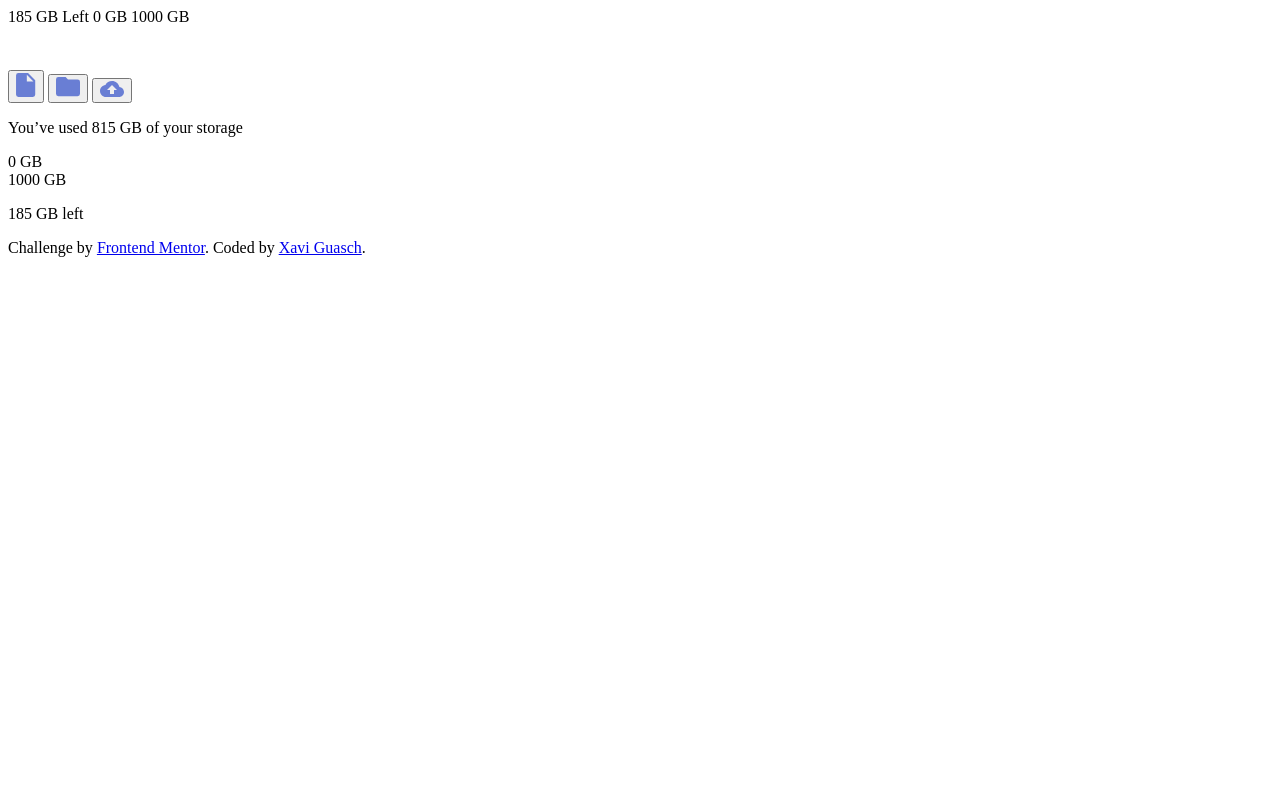
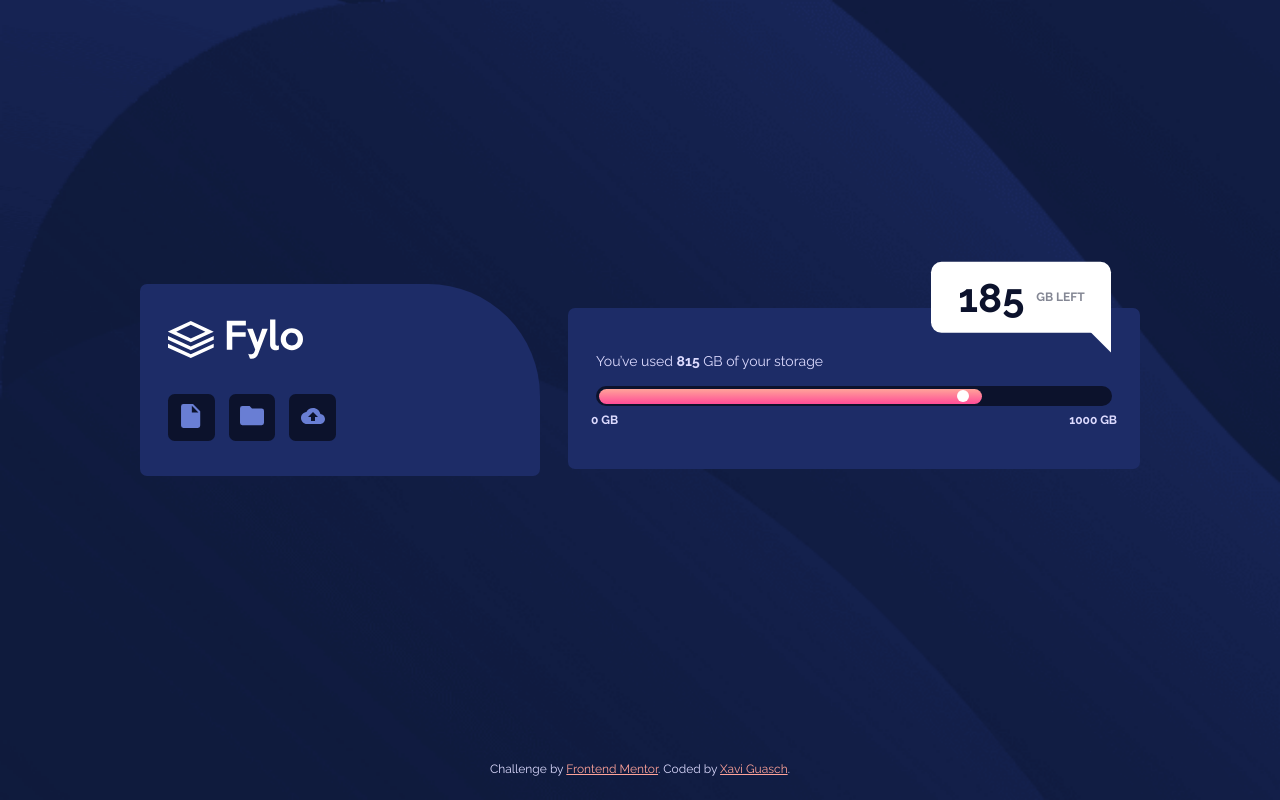
Before and after one commit to xaviguasch/fylo-data-storage-component-frontendmentor-challenge-prac, a plain HTML site: page index.html in a window 1280 px wide. Drawn offline with Linux system fonts and the light colour scheme.

Commit message:
finished css styling

```diff
--- a/index.html
+++ b/index.html
@@ -11,8 +11,6 @@
     <title>Frontend Mentor | Fylo data storage component</title>
   </head>
   <body>
-    185 GB Left 0 GB 1000 GB
-
     <div class="container">
       <div class="side-one">
         <div class="logo">
@@ -38,12 +36,15 @@
 
         <div class="progress-bar">
           <div class="progress-fill"></div>
-          <div class="progress-bar"></div>
-          <div class="progress-limit">0 GB</div>
-          <div class="progress-limit">1000 GB</div>
+          <div class="progress-ball"></div>
+          <div class="progress-limit progress-limit--one">0 GB</div>
+          <div class="progress-limit progress-limit--two">1000 GB</div>
         </div>
         <div class="left-bubble">
-          <p class="bubble-text"><span class="accent-big">185</span> GB left</p>
+          <div class="bubble-text">
+            <span class="accent-big">185</span>
+            <p>GB left</p>
+          </div>
         </div>
       </div>
     </div>
--- a/style.css
+++ b/style.css
@@ -1,7 +1,311 @@
-.attribution {
-  font-size: 11px;
+@import url('https://fonts.googleapis.com/css2?family=Raleway:wght@400;700&display=swap');
+
+*,
+*::before,
+*::after {
+  box-sizing: border-box;
+  margin: 0;
+  padding: 0;
+}
+
+/* ================== */
+/* Custom properties */
+/* ================== */
+
+:root {
+  --ff-main: 'Raleway', sans-serif;
+
+  --fw-regular: 400;
+  --fw-bold: 700;
+
+  --fs-08: 0.5em;
+  --fs-10: 0.625rem;
+  --fs-12: 0.75rem;
+  --fs-13: 0.813rem;
+  --fs-14: 0.875rem;
+  --fs-15: 0.938rem;
+  --fs-16: 1rem;
+  --fs-18: 1.125rem;
+  --fs-20: 1.25rem;
+  --fs-22: 1.375rem;
+  --fs-24: 1.5rem;
+  --fs-26: 1.625rem;
+  --fs-28: 1.75rem;
+  --fs-32: 2rem;
+  --fs-36: 2.25rem;
+  --fs-40: 2.5rem;
+  --fs-48: 3rem;
+  --fs-60: 3.5rem;
+  --fs-64: 4rem;
+  --fs-72: 4.5rem;
+  --fs-80: 5rem;
+
+  --clr-gradient: hsl(6, 100%, 80%) to hsl(335, 100%, 65%);
+
+  --clr-pale-blue: hsl(243, 100%, 93%);
+  --clr-grayish-blue: hsl(229, 7%, 55%);
+  --clr-dark-blue: hsl(228, 56%, 26%);
+  --clr-very-dark-blue: hsl(229, 57%, 11%);
+  --clr-white: hsl(0, 0%, 100%);
+
+  --clr-pale-skin: hsl(6, 100%, 80%);
+}
+
+body {
+  color: var(--clr-pale-blue);
+  font-family: var(--ff-main);
+  font-size: var(--fs-14);
+  font-weight: var(--fw-regular);
+  line-height: 1.6;
+}
+
+img {
+  max-width: 100%;
+}
+
+/* ================== */
+/* Typography */
+/* ================== */
+
+.text {
   text-align: center;
 }
-.attribution a {
-  color: hsl(228, 45%, 44%);
+
+.accent {
+  font-weight: var(--fw-bold);
 }
+
+.progress-limit {
+  font-weight: var(--fw-bold);
+  font-size: var(--fs-12);
+}
+
+.bubble-text {
+  color: var(--clr-grayish-blue);
+  font-weight: var(--fw-bold);
+  text-transform: uppercase;
+  font-size: var(--fs-12);
+}
+
+.accent-big {
+  color: var(--clr-very-dark-blue);
+  font-size: var(--fs-40);
+}
+
+/* ================== */
+/* Buttons & inputs */
+/* ================== */
+
+.btn {
+  background-color: var(--clr-very-dark-blue);
+  padding: 0.5em;
+  border: none;
+  border-radius: 0.5em;
+  width: 3.5em;
+  height: 3.5em;
+}
+
+.btn:hover,
+.btn:active {
+  opacity: 0.6;
+  transition: all 400ms linear;
+}
+
+/* ================== */
+/* Utility styles */
+/* ================== */
+html,
+body {
+  height: 100%;
+  width: 100%;
+  background: url('./images/bg-mobile.png') no-repeat;
+  background-size: 100% 100%;
+  position: absolute;
+  top: 0;
+  right: 0;
+
+  padding: 0 2em;
+}
+
+.container {
+  height: 95%;
+  margin: 0em auto;
+
+  min-width: 290px;
+  max-width: 500px;
+
+  display: flex;
+  flex-direction: column;
+  justify-content: center;
+  align-items: center;
+}
+
+/* ================== */
+/* SECTIONS */
+/* ================== */
+
+.side-one,
+.side-two {
+  background-color: var(--clr-dark-blue);
+  padding: 2.5em 2em;
+  border-radius: 0.5em;
+  width: 100%;
+}
+
+.side-one {
+  border-top-right-radius: 8em;
+}
+
+.logo {
+}
+
+.icons {
+  display: flex;
+  justify-content: flex-start;
+  align-items: center;
+  gap: 1em;
+
+  margin-top: 2em;
+}
+
+.side-two {
+  margin-top: 1.25em;
+  padding-bottom: 5em;
+
+  position: relative;
+}
+
+.progress-bar {
+  width: 100%;
+  height: 20px;
+  background-color: var(--clr-very-dark-blue);
+  border-radius: 2em;
+  position: relative;
+  padding: 0.2em;
+
+  margin-top: 1em;
+}
+
+.progress-fill {
+  background: linear-gradient(hsl(6, 100%, 80%), hsl(335, 100%, 65%));
+  border-radius: 2em;
+  height: 100%;
+  width: 75%;
+}
+
+.progress-ball {
+  position: absolute;
+  top: 4px;
+  left: 70%;
+
+  height: 12px;
+  width: 12px;
+  background-color: var(--clr-white);
+  border-radius: 50%;
+}
+
+.progress-limit {
+  position: absolute;
+  top: 25px;
+}
+
+.progress-limit--one {
+  left: -5px;
+}
+.progress-limit--two {
+  right: -5px;
+}
+
+.left-bubble {
+  position: absolute;
+  bottom: 0;
+  left: 50%;
+
+  width: 55%;
+  max-width: 180px;
+
+  display: flex;
+  justify-content: center;
+  align-items: center;
+
+  padding: 0.25em 1em;
+  border-radius: 0.75em;
+
+  transform: translate(-50%, 50%);
+
+  background-color: var(--clr-white);
+}
+
+.bubble-text {
+  display: flex;
+  justify-items: center;
+  align-items: center;
+  gap: 1em;
+}
+
+.footer {
+  font-size: var(--fs-12);
+  text-align: center;
+}
+.footer a {
+  color: var(--clr-pale-skin);
+}
+
+@media (min-width: 900px) {
+  body {
+    padding: 0 4em;
+    background: url('./images/bg-desktop.png') no-repeat;
+    background-size: cover;
+  }
+  .container {
+    flex-direction: row;
+    align-items: center;
+
+    min-width: unset;
+    max-width: 1000px;
+
+    gap: 2em;
+  }
+
+  .side-one {
+    flex: 1;
+  }
+
+  .side-two {
+    flex: 1.5;
+    align-self: center;
+
+    padding: 3em 2em 4.5em;
+  }
+
+  .left-bubble {
+    bottom: unset;
+    left: unset;
+    top: 0;
+    right: 5%;
+
+    transform: translate(0%, -65%);
+
+    max-width: 180px;
+
+    width: 40%;
+  }
+
+  .left-bubble::before {
+    content: '';
+    background-color: var(--clr-white);
+    height: 40px;
+    width: 40px;
+    position: absolute;
+    right: 0;
+    bottom: 0;
+
+    transform: translate(0%, 50%);
+
+    clip-path: polygon(100% 0, 0 0, 100% 100%);
+  }
+
+  .text {
+    text-align: left;
+  }
+}
```
